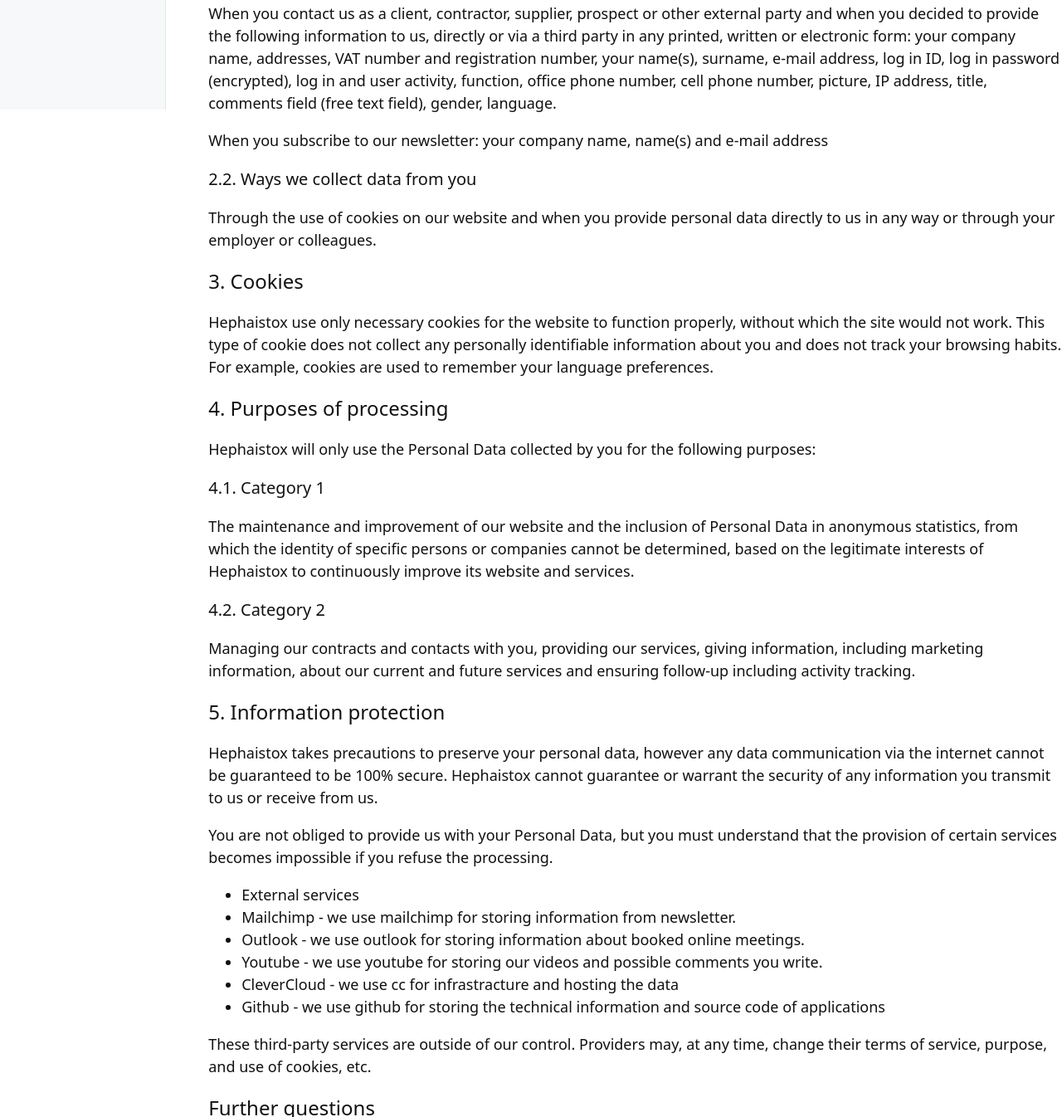
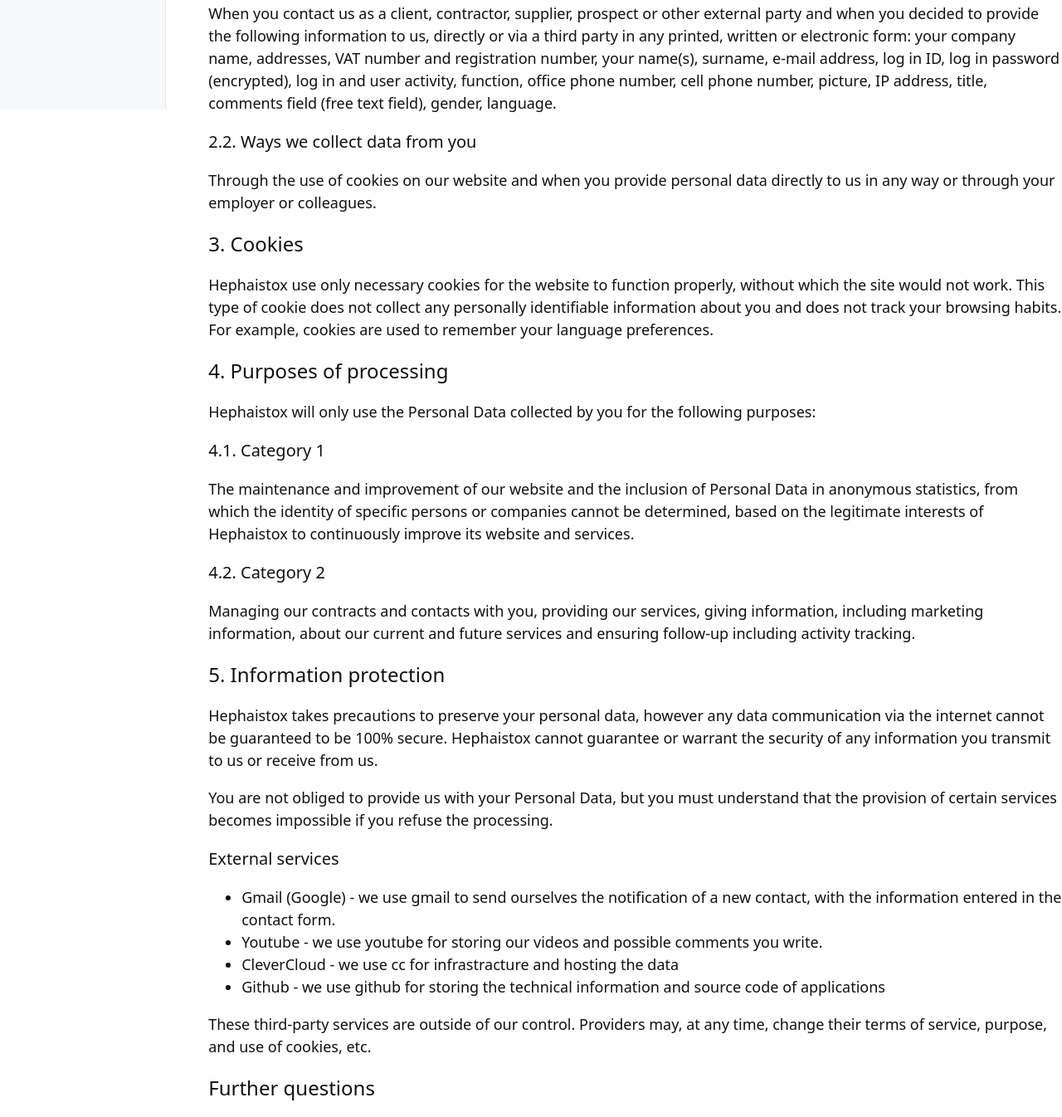
Before and after one commit to hephaistox/landing, a website: page resources/public/en/articles/privacy.html in a window 1280 px wide. Shown: the part 671-2017 px from the top of the page at 83% size. Drawn offline with Linux system fonts and the light colour scheme.

Commit message:
Met à jour les services externes de la politique de confidentialité
Ajoute Gmail, qui reçoit les informations du formulaire de contact,
retire Mailchimp, Outlook et la lettre d'information, plus utilisés.

Co-Authored-By: Claude Opus 5.5 <noreply@anthropic.com>

```diff
--- a/resources/public/en/articles/privacy.html
+++ b/resources/public/en/articles/privacy.html
@@ -73,7 +73,6 @@
           <h4>2.1. Personal data you communicate to us</h4>
           <p>Without registration and when visiting our website: we don't track any information.</p>
           <p>When you contact us as a client, contractor, supplier, prospect or other external party and when you decided to provide the following information to us, directly or via a third party in any printed, written or electronic form: your company name, addresses, VAT number and registration number, your name(s), surname, e-mail address, log in ID, log in password (encrypted), log in and user activity, function, office phone number, cell phone number, picture, IP address, title, comments field (free text field), gender, language.</p>
-          <p>When you subscribe to our newsletter: your company name, name(s) and e-mail address</p>
           <h4>2.2. Ways we collect data from you</h4>
           <p>Through the use of cookies on our website and when you provide personal data directly to us in any way or through your employer or colleagues.</p>
           <h3>3. Cookies</h3>
@@ -87,10 +86,9 @@
           <h3>5. Information protection</h3>
           <p>Hephaistox takes precautions to preserve your personal data, however any data communication via the internet cannot be guaranteed to be 100% secure. Hephaistox cannot guarantee or warrant the security of any information you transmit to us or receive from us.</p>
           <p>You are not obliged to provide us with your Personal Data, but you must understand that the provision of certain services becomes impossible if you refuse the processing.</p>
+          <h4>External services</h4>
           <ul>
-            <li>External services</li>
-            <li>Mailchimp - we use mailchimp for storing information from newsletter.</li>
-            <li>Outlook - we use outlook for storing information about booked online meetings.</li>
+            <li>Gmail (Google) - we use gmail to send ourselves the notification of a new contact, with the information entered in the contact form.</li>
             <li>Youtube - we use youtube for storing our videos and possible comments you write.</li>
             <li>CleverCloud - we use cc for infrastracture and hosting the data</li>
             <li>Github - we use github for storing the technical information and source code of applications</li>
```
Also changed, not shown: resources/public/fr/articles/privacy.html (+1 -3 lines).
